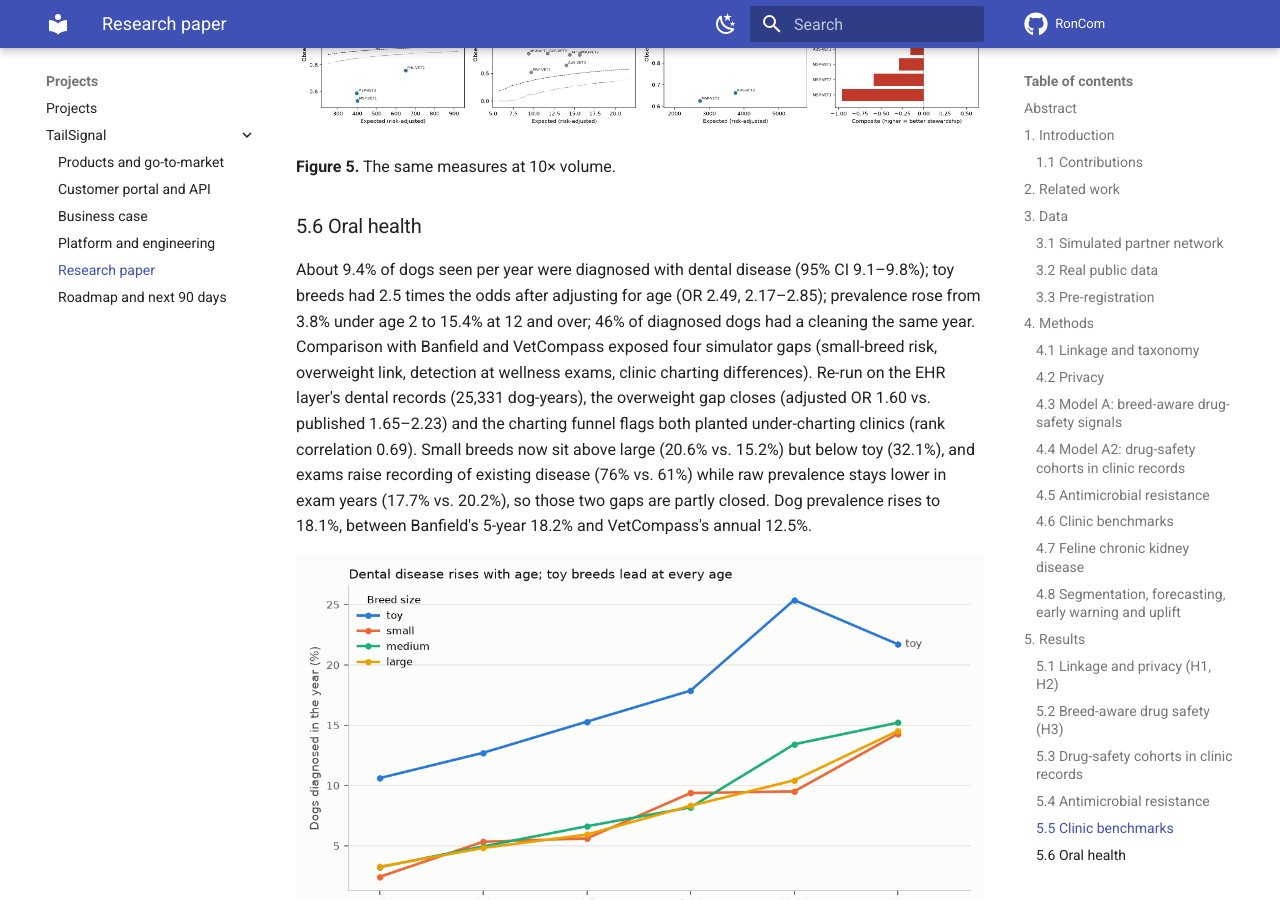
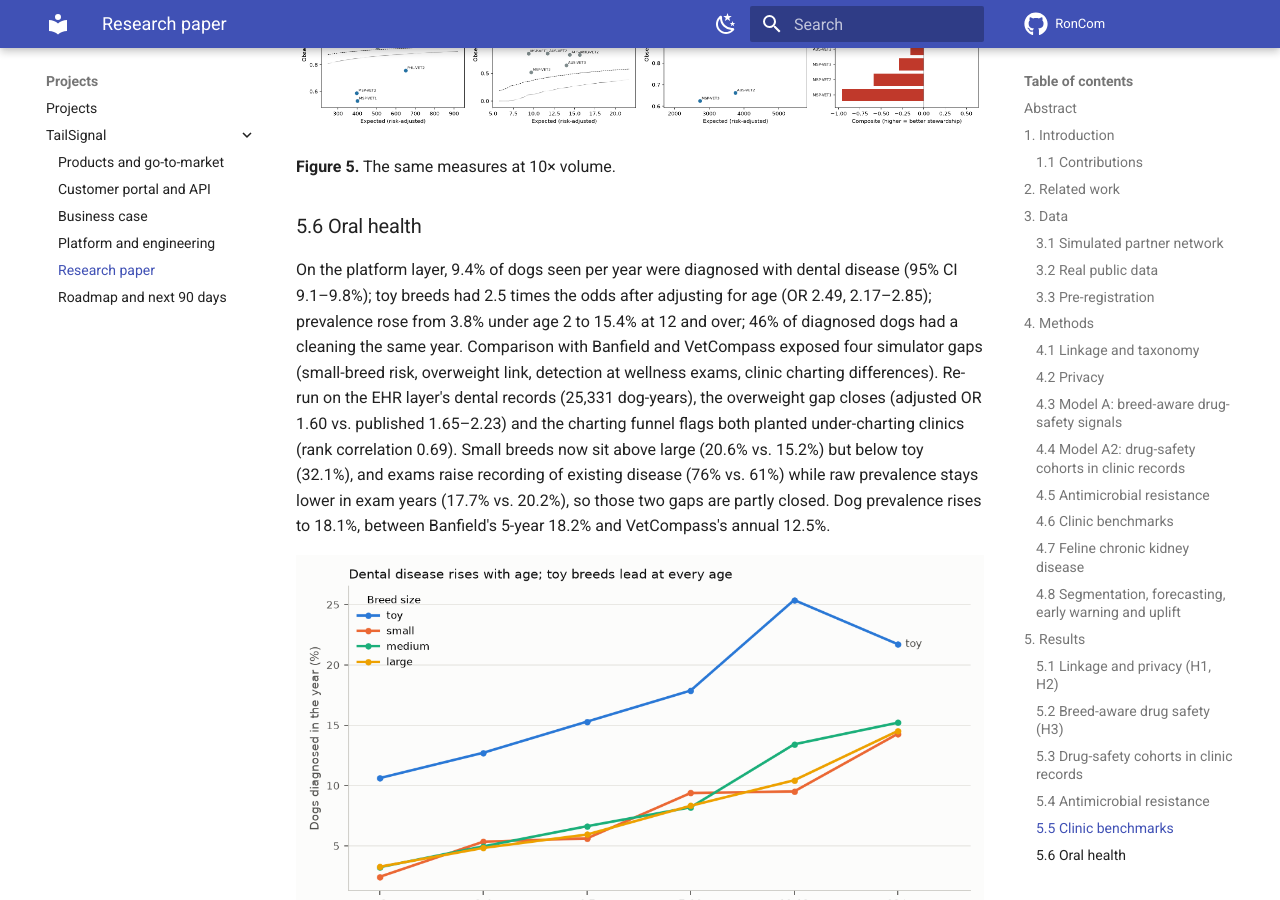
Before and after one commit to RonCom/RonCom.github.io, an MkDocs documentation site: the page built from docs/projects/tailsignal/paper.md, in a window 1280 px wide and 900 px high, scrolled down 15420 px. Built offline with MkDocs 1.6.1 and Material for MkDocs 9.7.7, drawn with Linux system fonts in a browser that asks for light colours.

Commit message:
TailSignal paper: label 9.4% as the platform-layer figure

```diff
--- a/docs/projects/tailsignal/paper.md
+++ b/docs/projects/tailsignal/paper.md
@@ -446,7 +446,7 @@ Six of nine clinics have 90% rank intervals spanning four or more positions.
 
 ### 5.6 Oral health
 
-About 9.4% of dogs seen per year were diagnosed with dental disease (95% CI 9.1–9.8%); toy breeds had 2.5 times the
+On the platform layer, 9.4% of dogs seen per year were diagnosed with dental disease (95% CI 9.1–9.8%); toy breeds had 2.5 times the
 odds after adjusting for age (OR 2.49, 2.17–2.85); prevalence rose from 3.8% under age 2 to 15.4% at 12 and over; 46% of
 diagnosed dogs had a cleaning the same year. Comparison with Banfield and VetCompass exposed four simulator gaps
 (small-breed risk, overweight link, detection at wellness exams, clinic charting differences). Re-run on the EHR
```
